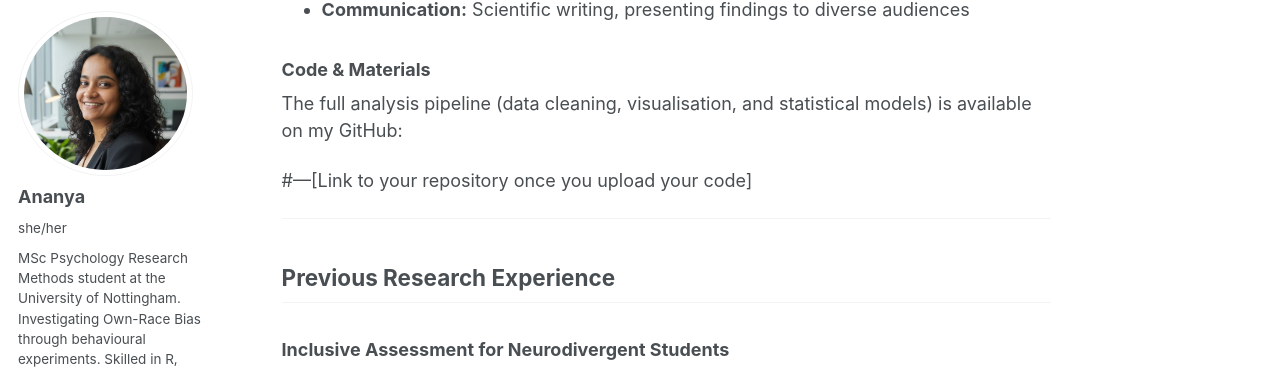
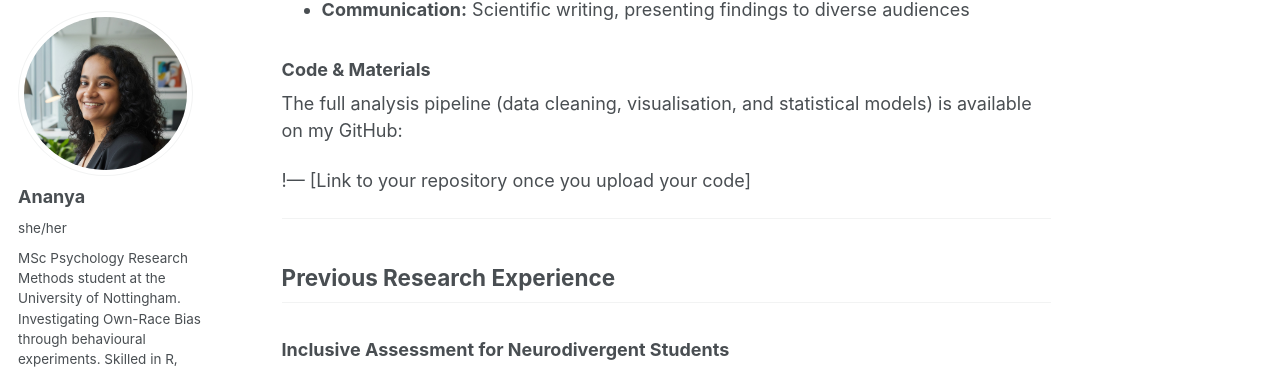
Before and after one commit to ananyav3003/ananyav3003.github.io, a Jekyll site: the page built from _pages/research.md, in a window 1280 px wide and 900 px high, scrolled down 1063 px. Shown: the part 90-459 px from the top of the window. Built offline with Jekyll 4.4.1, drawn with Linux system fonts in a browser that asks for light colours; a style sheet for code colours, icons or effects is not loaded.

```diff
--- a/_pages/research.md
+++ b/_pages/research.md
@@ -36,7 +36,7 @@ Understanding Own-Race Bias has real-world implications—from improving eyewitn
 
 The full analysis pipeline (data cleaning, visualisation, and statistical models) is available on my GitHub:
 
-#---[Link to your repository once you upload your code]
+!--- [Link to your repository once you upload your code]
 
 ---
 
```
